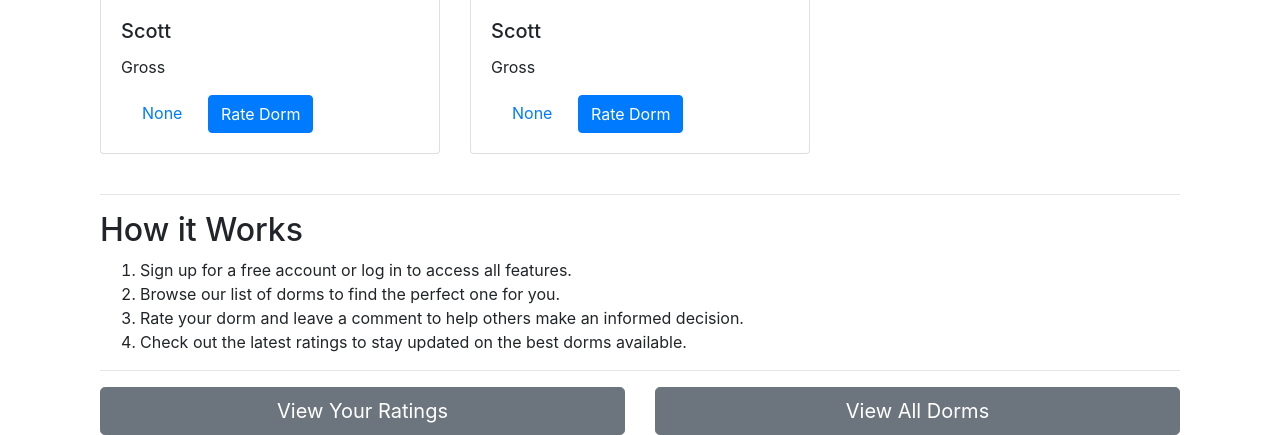
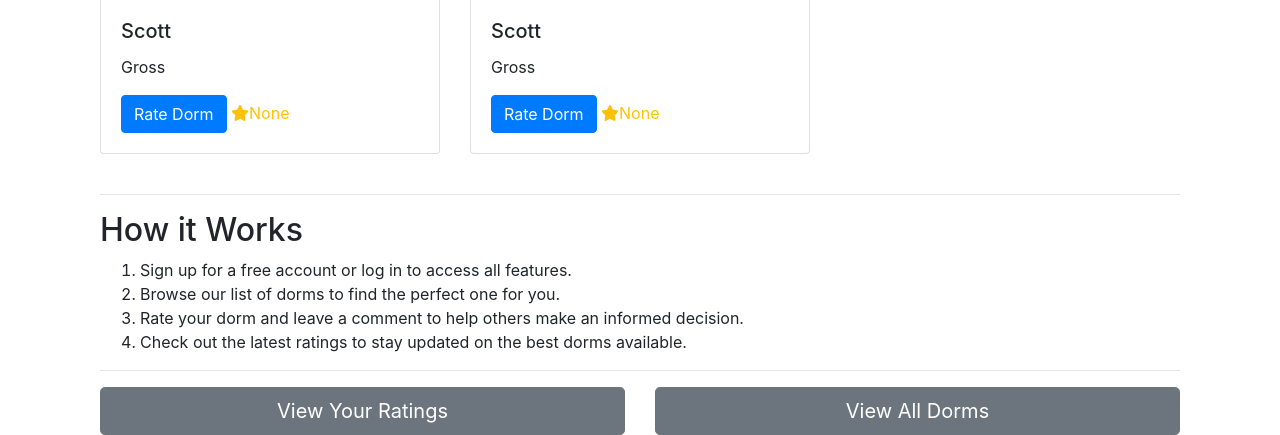
Before and after one commit to Mahmoudmoe123/ITSC-3155, a Flask app: page / in a window 1280 px wide. Shown: the part 406-841 px from the top of the page. Run offline with Flask 3, Linux system fonts and the light colour scheme; the visitor is signed in with stand-in values (Sample User, id 1); data comes from the database, SQL or seed files in the repository; data that the repository does not hold is empty; some libraries are stand-ins or nearby versions.

Commit message:
Added rating stars

```diff
--- a/app/templates/base.html
+++ b/app/templates/base.html
@@ -63,5 +63,6 @@
 	<script src="https://stackpath.bootstrapcdn.com/bootstrap/4.3.1/js/bootstrap.min.js"
 		integrity="sha384-JjSmVgyd0p3pXB1rRibZUAYoIIy6OrQ6VrjIEaFf/nJGzIxFDsf4x0xIM+B07jRM"
 		crossorigin="anonymous"></script>
+		<script src="https://kit.fontawesome.com/e2e35a56b5.js" crossorigin="anonymous"></script>
 </body>
 </html>
--- a/app/templates/dashboard.html
+++ b/app/templates/dashboard.html
@@ -14,11 +14,12 @@
           <img src="{{ dorm.image_url }}" class="card-img-top" alt="{{ dorm.name }}" style="height: 200px; object-fit: cover;">
           <div class="card-body">
             <h5 class="card-title">{{ dorm.name }}</h5>
+
             <p class="card-text">{{ dorm.description|truncate(100) }}</p>
-            <i class="fa-solid fa-star"></i><a href="{{ url_for('dorm_page', dorm_id=dorm.id) }}" class="alert text-warning">{{ dorm.average_rating }}</a>
             {% if current_user.is_authenticated %}
             <a href="{{ url_for('rate_dorm', dorm_id=dorm.id) }}" class="btn btn-primary right">Rate Dorm</a>
             {% endif %}
+            <a href="{{ url_for('dorm_page', dorm_id=dorm.id) }}" class=" text-warning"> <i class="fa-solid fa-star"></i>{{ dorm.average_rating }}</a>
 
           </div>
         </div>
--- a/app/templates/landing_page.html
+++ b/app/templates/landing_page.html
@@ -15,11 +15,13 @@
           <img src="{{ dorm.image_url }}" class="card-img-top" alt="{{ dorm.name }}" style="height: 200px; object-fit: cover;">
           <div class="card-body">
             <h5 class="card-title">{{ dorm.name }}</h5>
+
             <p class="card-text">{{ dorm.description|truncate(100) }}</p>
-            <a href="" class="alert">{{ dorm.average_rating }}</a>
             {% if current_user.is_authenticated %}
-            <a href="{{ url_for('rate_dorm', dorm_id=dorm.id) }}" class="btn btn-primary">Rate Dorm</a>
+            <a href="{{ url_for('rate_dorm', dorm_id=dorm.id) }}" class="btn btn-primary right">Rate Dorm</a>
             {% endif %}
+            <a href="{{ url_for('dorm_page', dorm_id=dorm.id) }}" class=" text-warning"> <i class="fa-solid fa-star"></i>{{ dorm.average_rating }}</a>
+
           </div>
         </div>
       </div>
```
